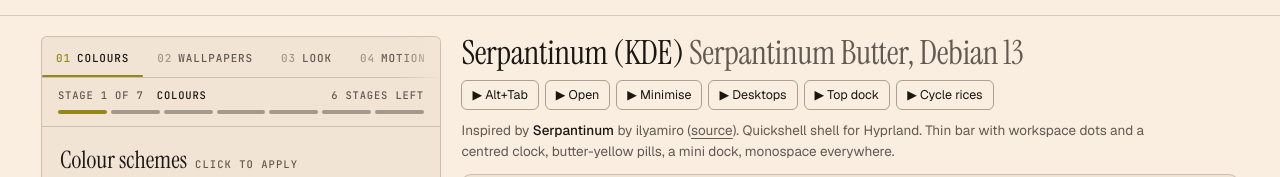
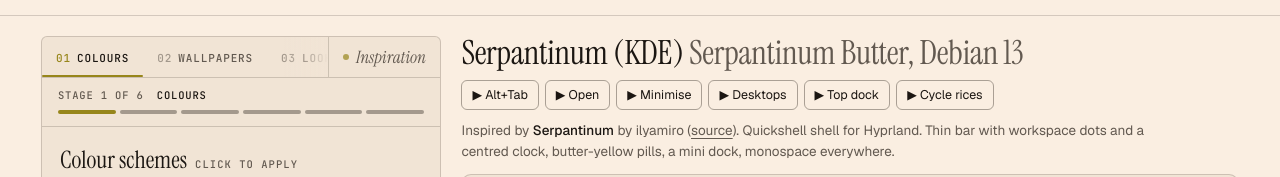
Before and after one commit to JPCass07/rice-cooker, a plain HTML site: page index.html in a window 1280 px wide. Shown: the part 716-893 px from the top of the page. Drawn offline with nearby package versions, Linux system fonts and the light colour scheme.

Commit message:
Inspiration becomes a keynote beside the stages; drop the stages-left text

```diff
--- a/css/style.css
+++ b/css/style.css
@@ -136,10 +136,20 @@ select, input[type=text], input[type=url], input[type=number] {
 .tabs button[aria-selected=true] b { opacity: 1; color: var(--accent); }
 .tab-ink { position: absolute; left: 0; bottom: 0; height: 2px; width: 0; background: var(--accent); border-radius: 2px; transition: transform .45s var(--ease), width .45s var(--ease); pointer-events: none; }
 /* fades say "there's more this way" and sit over the strip edges */
-.tabs-wrap::before, .tabs-wrap::after { content: ''; position: absolute; top: 0; height: 41px; width: 44px; pointer-events: none; opacity: 0; transition: opacity .25s; z-index: 1; }
-.tabs-wrap::before { left: 0; background: linear-gradient(90deg, var(--surface), transparent); }
-.tabs-wrap::after { right: 0; background: linear-gradient(270deg, var(--surface), transparent); }
-.tabs-wrap.more-l::before, .tabs-wrap.more-r::after { opacity: 1; }
+.tabs-row { display: flex; align-items: stretch; }
+.strip-box { position: relative; flex: 1; min-width: 0; }
+.strip-box::before, .strip-box::after { content: ''; position: absolute; top: 0; bottom: 0; width: 44px; pointer-events: none; opacity: 0; transition: opacity .25s; z-index: 1; }
+.strip-box::before { left: 0; background: linear-gradient(90deg, var(--surface), transparent); }
+.strip-box::after { right: 0; background: linear-gradient(270deg, var(--surface), transparent); }
+.strip-box.more-l::before, .strip-box.more-r::after { opacity: 1; }
+/* Inspiration: a keynote pinned beside the stages, not one of them */
+.keynote { flex: none; display: flex; align-items: center; gap: 7px; border: 0; border-left: 1px solid var(--line); background: none; cursor: pointer; padding: 0 14px;
+  font: italic 400 17px var(--serif); color: var(--ink-2); transition: color .2s, background .2s; }
+.keynote::before { content: ''; width: 6px; height: 6px; border-radius: 50%; background: var(--accent); opacity: .7; }
+.keynote:hover { color: var(--ink); }
+.keynote[aria-pressed=true] { color: var(--ink); background: color-mix(in srgb, var(--accent) 12%, transparent); }
+.keynote[aria-pressed=true]::before { opacity: 1; }
+.tab-ink { transition: transform .45s var(--ease), width .45s var(--ease), opacity .2s; }
 .stage-meter { padding: 10px 16px 12px; border-top: 1px solid var(--line); }
 .sm-text { display: flex; justify-content: space-between; gap: 10px; font: 500 10.5px var(--mono); text-transform: uppercase; letter-spacing: .08em; color: var(--ink-2); margin-bottom: 8px; }
 .sm-text b { color: var(--ink); font-weight: 500; margin-left: 6px; }
--- a/index.html
+++ b/index.html
@@ -81,7 +81,7 @@
 
 <main class="layout wrap" id="build">
   <aside class="controls">
-    <div class="tabs-wrap"><nav class="tabs" id="tabs" role="tablist" aria-label="Stages"></nav></div>
+    <div class="tabs-wrap"><div class="tabs-row"><div class="strip-box"><nav class="tabs" id="tabs" role="tablist" aria-label="Stages"></nav></div><button class="keynote" id="keynoteBtn" type="button" aria-pressed="false" title="Rices, competition winners and projects to borrow from">Inspiration</button></div></div>
     <div class="tab-body" id="tabBody"></div>
   </aside>
 
--- a/js/app.js
+++ b/js/app.js
@@ -142,10 +142,12 @@
   const TABS = [
     ...(RB.isApp ? [['mine', 'My rices']] : []),
     ['colours', 'Colours'], ['walls', 'Wallpapers'], ['look', 'Look'], ['anim', 'Motion'],
-    ['panels', 'Panels'], ['extras', 'Extras'], ['ideas', 'Inspiration'],
+    ['panels', 'Panels'], ['extras', 'Extras'],
   ];
+  // Inspiration sits outside the stages: a keynote you can open from any stage
   /* The tab strip is one row that slides: the active stage is kept centred, a bar
      glides to it, and the edges fade while more stages are hidden off to the side. */
+  let lastStage = null;
   function goTab(t) {
     const changed = t !== tab;
     tab = t;
@@ -174,18 +176,26 @@
       });
       window.addEventListener('resize', () => { placeInk(strip, false); edgeFades(strip); });
       // where you are: "Stage 4 of 8 · Look" and a bar with one segment per stage
-      let meter = strip.parentElement.querySelector('.stage-meter');
-      if (!meter) { meter = document.createElement('div'); meter.className = 'stage-meter'; strip.parentElement.appendChild(meter); }
-      meter.innerHTML = `<div class="sm-text"><span class="sm-now"></span><span class="sm-left"></span></div>
+      const wrap = strip.closest('.tabs-wrap');
+      let meter = wrap.querySelector('.stage-meter');
+      if (!meter) { meter = document.createElement('div'); meter.className = 'stage-meter'; wrap.appendChild(meter); }
+      meter.innerHTML = `<div class="sm-text"><span class="sm-now"></span></div>
         <div class="sm-bar" role="progressbar" aria-valuemin="1" aria-valuemax="${TABS.length}">${TABS.map(([id, label]) => `<button type="button" data-tab="${id}" title="${label}" aria-label="Go to ${label}"></button>`).join('')}</div>`;
       meter.querySelectorAll('.sm-bar button').forEach((b) => b.addEventListener('click', () => goTab(b.dataset.tab)));
+      const kn = $('#keynoteBtn');
+      if (kn) kn.addEventListener('click', () => goTab(tab === 'ideas' ? (lastStage || TABS[0][0]) : 'ideas'));
     }
+    if (tab !== 'ideas') lastStage = tab;
+    const kn = $('#keynoteBtn');
+    if (kn) kn.setAttribute('aria-pressed', tab === 'ideas');
     const idx = TABS.findIndex(([id]) => id === tab);
-    const meter = strip.parentElement.querySelector('.stage-meter');
+    const meter = strip.closest('.tabs-wrap').querySelector('.stage-meter');
+    if (meter && idx < 0) {
+      meter.querySelector('.sm-now').innerHTML = `Keynote <b>Inspiration</b>`;
+      meter.querySelectorAll('.sm-bar button').forEach((b) => b.classList.remove('on'));
+    }
     if (meter && idx >= 0) {
-      const left = TABS.length - 1 - idx;
       meter.querySelector('.sm-now').innerHTML = `Stage ${idx + 1} of ${TABS.length} <b>${TABS[idx][1]}</b>`;
-      meter.querySelector('.sm-left').textContent = left ? `${left} stage${left > 1 ? 's' : ''} left` : 'Last stage';
       meter.querySelectorAll('.sm-bar button').forEach((b, i) => { b.classList.toggle('done', i < idx); b.classList.toggle('on', i === idx); });
       const bar = meter.querySelector('.sm-bar');
       bar.setAttribute('aria-valuenow', idx + 1);
@@ -200,7 +210,8 @@
   }
   function placeInk(strip, slide) {
     const b = strip.querySelector(`[data-tab="${tab}"]`), ink = strip.querySelector('.tab-ink');
-    if (!b || !ink) return;
+    if (ink) ink.style.opacity = b ? 1 : 0;
+    if (!b || !ink) { edgeFades(strip); return; }
     ink.style.transform = `translateX(${b.offsetLeft}px)`;
     ink.style.width = `${b.offsetWidth}px`;
     const target = Math.max(0, b.offsetLeft - (strip.clientWidth - b.offsetWidth) / 2);
```
